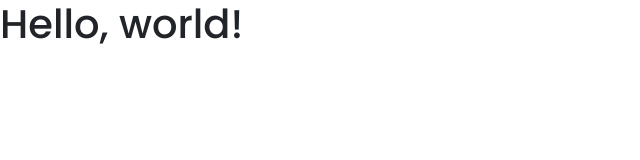
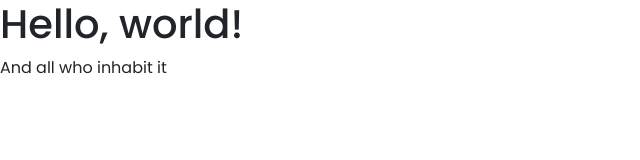
Before and after one commit to doktaslim/viibs-html, a plain HTML site: page index.html in a window 1280 px wide. Shown: the whole page, without its empty margins (0-640 px from the left). Drawn offline with nearby package versions, Linux system fonts and the light colour scheme.

```diff
--- a/javascript/index.js
+++ b/javascript/index.js
@@ -1 +1,9 @@
 console.log('Hello World');
+
+const template = document.createElement('template');
+
+template.innerHTML = `
+  <p>And all who inhabit it</p>
+`;
+
+document.body.appendChild(template.content);
```
Also changed, not shown: index.html (+9 -2 lines).
